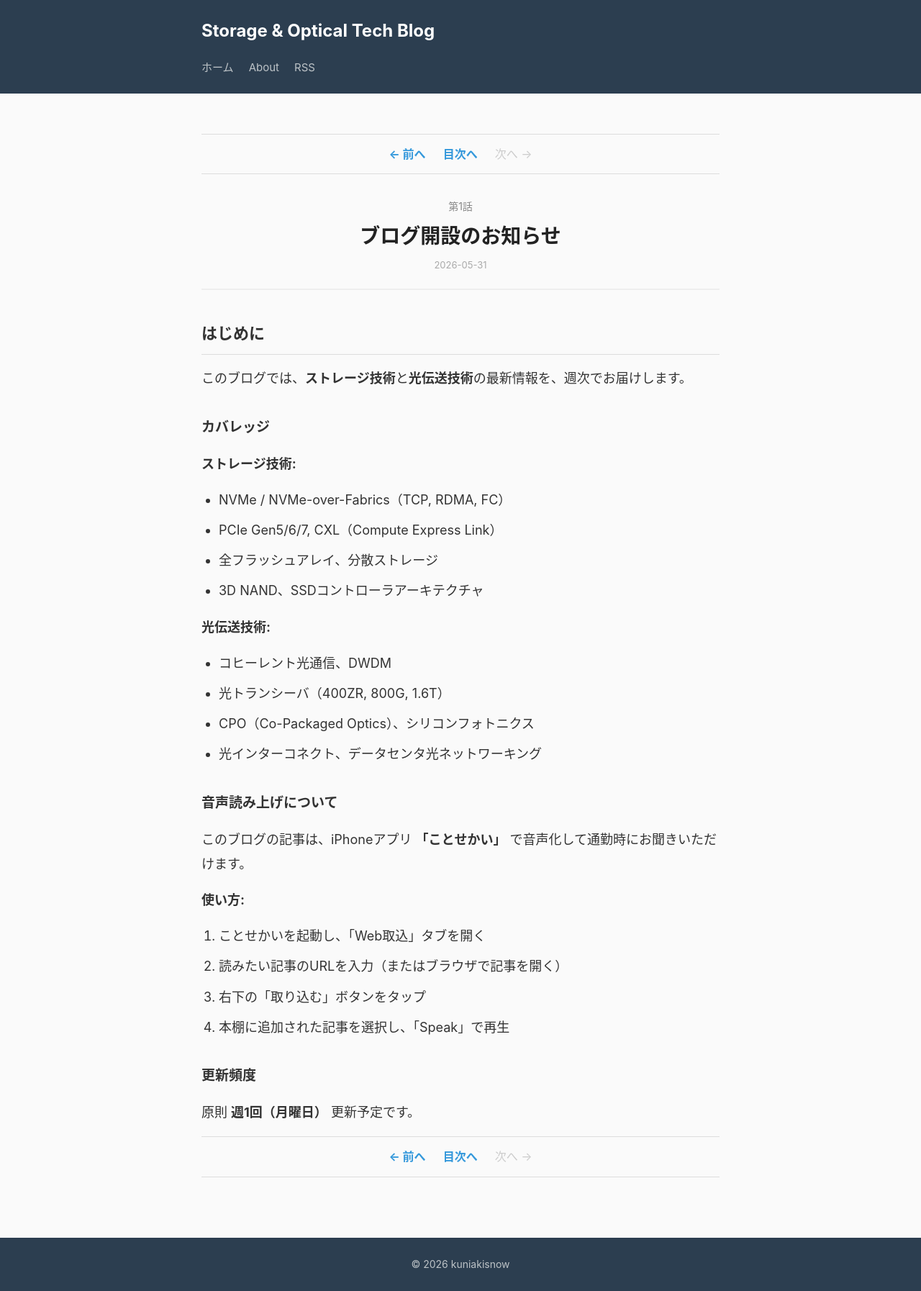
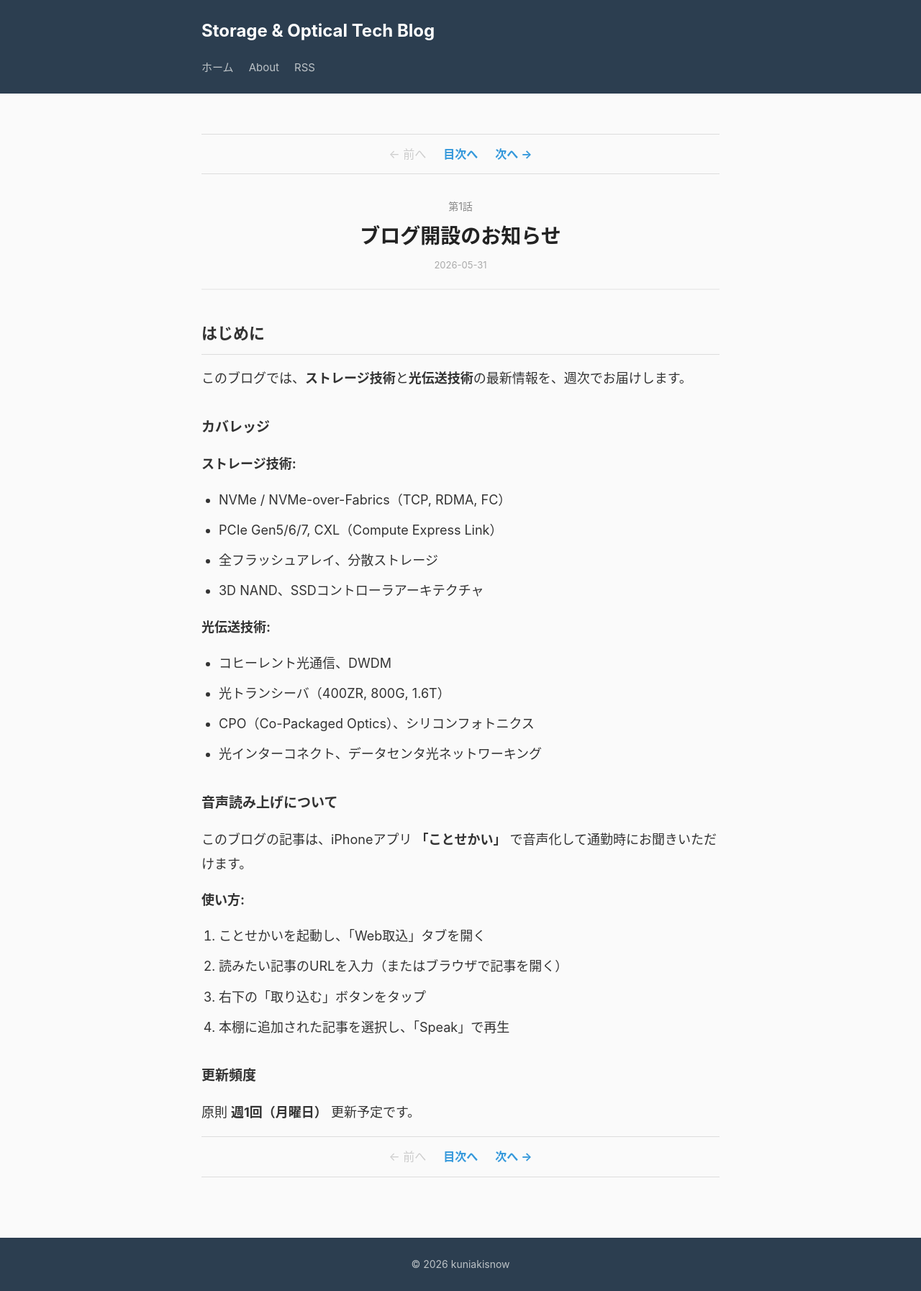
Before and after one commit to kuniakisnow/story, a Jekyll site: the page built from _posts/2026-05-31-welcome.md, in a window 1280 px wide. Shown: the whole page at 72% size. Built offline with Jekyll 4.4.1, drawn with Linux system fonts in a browser that asks for light colours.

Commit message:
Fix prev/next navigation order in post layout

```diff
--- a/_layouts/post.html
+++ b/_layouts/post.html
@@ -9,9 +9,9 @@ layout: default
 <article class="post">
   <nav class="narou-navi">
     <ul>
-      <li>{% if page.next %}<a href="{{ page.next.url }}" rel="prev">← 前へ</a>{% else %}<span class="disabled">← 前へ</span>{% endif %}</li>
+      <li>{% if page.previous %}<a href="{{ page.previous.url }}" rel="prev">← 前へ</a>{% else %}<span class="disabled">← 前へ</span>{% endif %}</li>
       <li><a href="/">目次へ</a></li>
-      <li>{% if page.previous %}<a href="{{ page.previous.url }}" rel="next">次へ →</a>{% else %}<span class="disabled">次へ →</span>{% endif %}</li>
+      <li>{% if page.next %}<a href="{{ page.next.url }}" rel="next">次へ →</a>{% else %}<span class="disabled">次へ →</span>{% endif %}</li>
     </ul>
   </nav>
 
@@ -27,9 +27,9 @@ layout: default
 
   <nav class="narou-navi">
     <ul>
-      <li>{% if page.next %}<a href="{{ page.next.url }}" rel="prev">← 前へ</a>{% else %}<span class="disabled">← 前へ</span>{% endif %}</li>
+      <li>{% if page.previous %}<a href="{{ page.previous.url }}" rel="prev">← 前へ</a>{% else %}<span class="disabled">← 前へ</span>{% endif %}</li>
       <li><a href="/">目次へ</a></li>
-      <li>{% if page.previous %}<a href="{{ page.previous.url }}" rel="next">次へ →</a>{% else %}<span class="disabled">次へ →</span>{% endif %}</li>
+      <li>{% if page.next %}<a href="{{ page.next.url }}" rel="next">次へ →</a>{% else %}<span class="disabled">次へ →</span>{% endif %}</li>
     </ul>
   </nav>
 </article>
```
